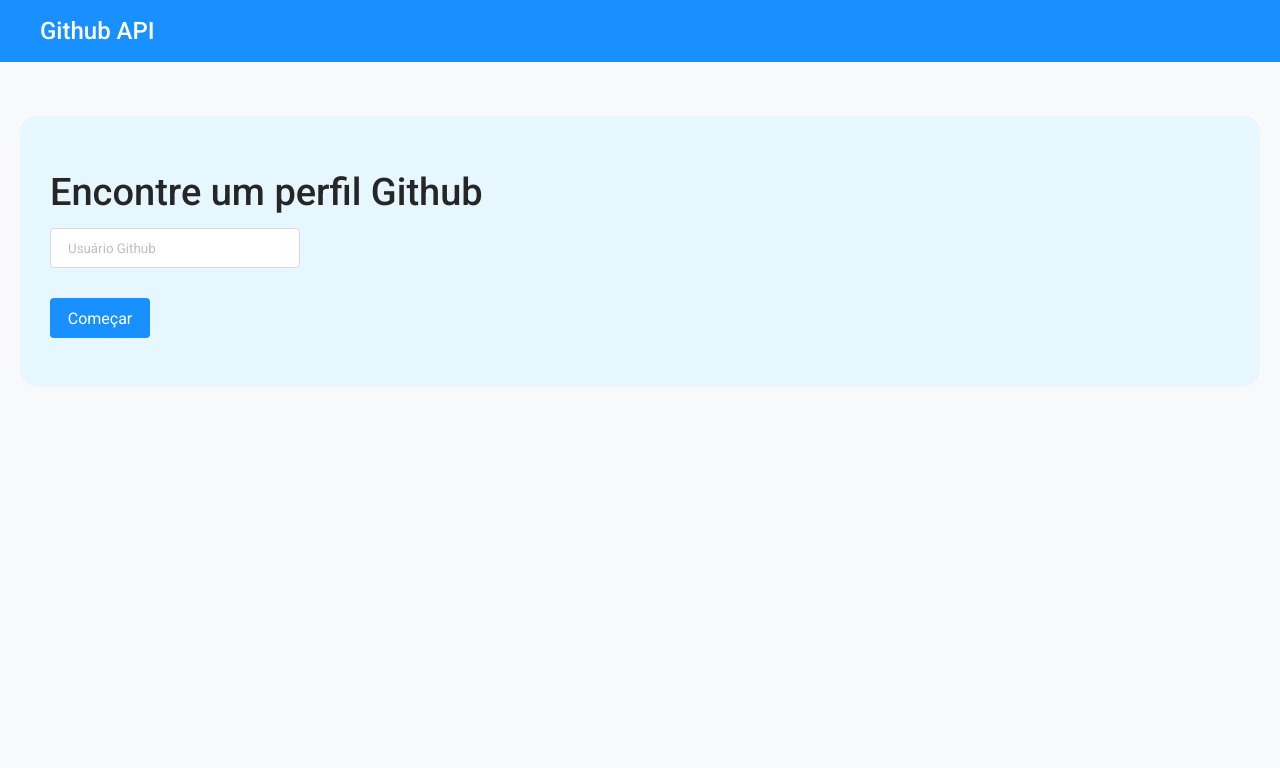
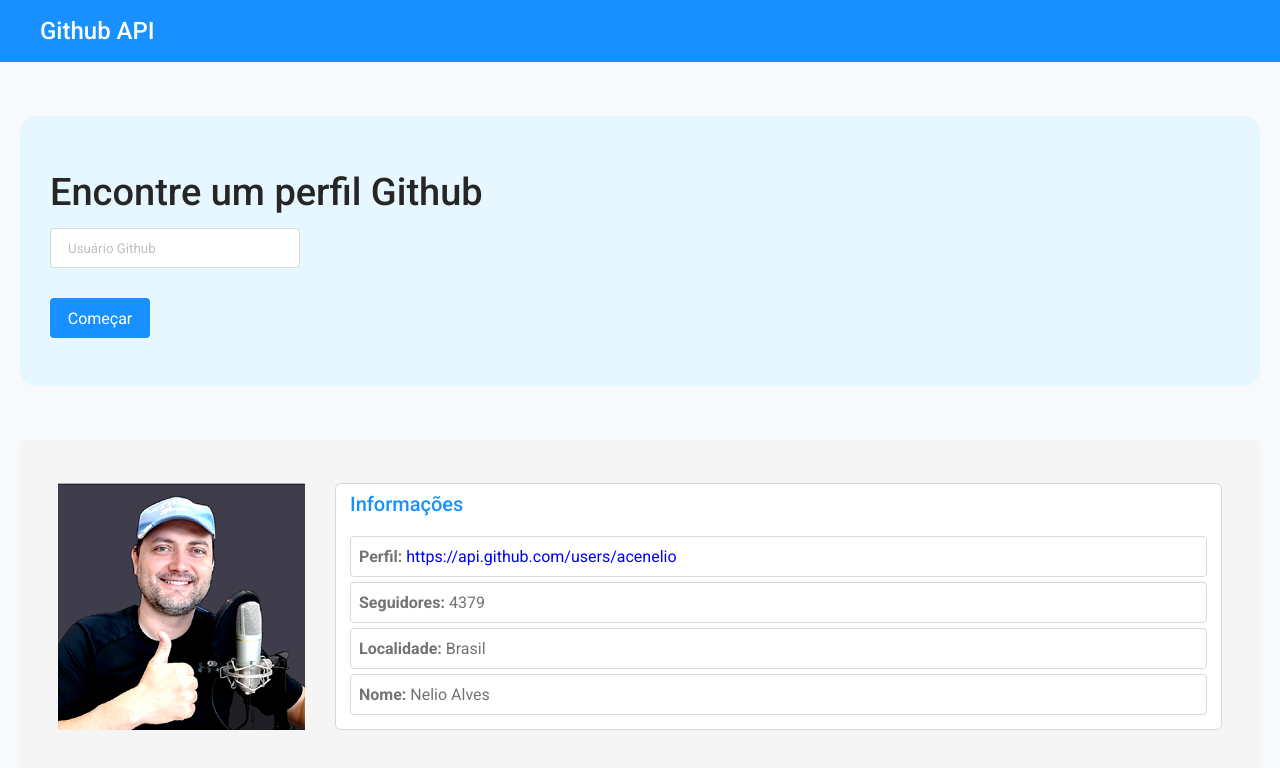
Before and after one commit to VictorB4rros/desafio-github-api, a React (Vite) app: page /find in a window 1280 px wide. Shown: the top 768 px of the page. Built offline with nearby package versions, Linux system fonts and the light colour scheme.

Commit message:
Profile card added

```diff
--- a/src/App.tsx
+++ b/src/App.tsx
@@ -2,7 +2,6 @@ import { BrowserRouter, Navigate, Route, Routes } from "react-router-dom";
 import Root from "./routes/Root";
 import Home from "./routes/Root/Home";
 import Find from "./routes/Root/Find";
-import ProfileCard from "./components/ProfileCard";
 
 function App() {
 
@@ -12,9 +11,7 @@ function App() {
         <Route path="/" element={<Root />} >
           <Route index element={<Navigate to="/home" />} />
           <Route path="home" element={<Home />} />
-          <Route path="find/" element={<Find />} >
-            <Route path="result" element={<ProfileCard />} />
-          </Route>
+          <Route path="find" element={<Find />} />
         </Route>
       </Routes>
     </BrowserRouter>
--- a/src/components/ProfileCard/index.tsx
+++ /dev/null
@@ -1,15 +0,0 @@
-import './styles.css';
-import profilePic from '../../assets/profile-picture.png';
-
-export default function ProfileCard() {
-    return (
-        <div className="container profile-container">
-            <div className="picture-container">
-                <img className="profile-pic" src={profilePic} alt="Profile picture" />
-            </div>
-            <div className="profile-info-container">
-                <p className="info-title">Informações</p>
-            </div>
-        </div>
-    );
-}
--- a/src/components/ProfileCard/styles.css
+++ /dev/null
@@ -1,31 +0,0 @@
-.profile-container {
-    background-color: var(--color-card-bg-secondary);
-    border: 1px solid red;
-    border-radius: 8px;
-    padding: 43px 38px;
-    display: flex;
-}
-
-.picture-container {
-    height: 247px;
-    width: 247px;
-    margin-right: 30px;
-}
-
-.profile-pic {
-    max-height: 247px;
-    max-width: 247px;
-}
-
-.profile-info-container {
-    background-color: var(--color-card-bg-tertiary);
-    border: 1px solid var(--color-border-primary);
-    border-radius: 6px;
-    padding: 8px 14px;
-}
-
-.info-title {
-    color: var(--color-font-septenary);
-    font-weight: 500;
-    font-size: 20px;
-}
--- a/src/index.css
+++ b/src/index.css
@@ -16,6 +16,7 @@
     --color-font-senary: #262626;
     --color-font-septenary: #1890FF;
     --color-font-octonary: #737373;
+    --color-font-nonary: blue;
 
     --color-border-primary: #D9D9D9;
 }
@@ -48,3 +49,7 @@ input:focus {
     max-width: 1250px;
     margin: 0 auto;
 }
+
+.mb-5 {
+    margin-bottom: 5px;
+}
--- a/src/routes/Root/Find/index.tsx
+++ b/src/routes/Root/Find/index.tsx
@@ -1,4 +1,4 @@
-import { Outlet } from 'react-router-dom';
+import profilePic from '../../../assets/profile-picture.png'
 import Button from '../../../components/Button';
 import './styles.css';
 
@@ -23,8 +23,29 @@ export default function Find() {
                         <Button />
                     </div>
                 </div>
-                <div>
-                    <Outlet />
+                <div className="container profile-container">
+                    <div className="picture-container">
+                        <img className="profile-pic" src={profilePic} alt="Profile picture" />
+                    </div>
+                    <div className="profile-info-container">
+                        <p className="info-title">Informações</p>
+                        <div className="info-line mb-5">
+                            <p className="info-key">Perfil:</p>
+                            <p className="info-value-address">https://api.github.com/users/acenelio</p>
+                        </div>
+                        <div className="info-line mb-5">
+                            <p className="info-key">Seguidores:</p>
+                            <p className="info-value">4379</p>
+                        </div>
+                        <div className="info-line mb-5">
+                            <p className="info-key">Localidade:</p>
+                            <p className="info-value">Brasil</p>
+                        </div>
+                        <div className="info-line">
+                            <p className="info-key">Nome:</p>
+                            <p className="info-value">Nelio Alves</p>
+                        </div>
+                    </div>
                 </div>
             </section>
         </main>
--- a/src/routes/Root/Find/styles.css
+++ b/src/routes/Root/Find/styles.css
@@ -62,3 +62,63 @@
 .find-input::placeholder {
     color: var(--color-font-quaternary);
 }
+
+.profile-container {
+    background-color: var(--color-card-bg-secondary);
+    border-radius: 8px;
+    padding: 43px 38px;
+    display: flex;
+}
+
+.picture-container {
+    height: 247px;
+    width: 247px;
+    margin-right: 30px;
+}
+
+.profile-pic {
+    max-height: 247px;
+    max-width: 247px;
+}
+
+.profile-info-container {
+    background-color: var(--color-card-bg-tertiary);
+    border: 1px solid var(--color-border-primary);
+    border-radius: 6px;
+    padding: 8px 14px;
+    width: 100%;
+}
+
+.info-title {
+    color: var(--color-font-septenary);
+    font-weight: 500;
+    font-size: 20px;
+    margin-bottom: 20px;
+}
+
+.info-line {
+    display: flex;
+    width: 100%;
+    border: 1px solid var(--color-border-primary);
+    border-radius: 4px;
+    padding: 10px 8px;
+}
+
+.info-key {
+    color: var(--color-font-octonary);
+    font-size: 16px;
+    font-weight: 700;
+    margin-right: 4px;
+}
+
+.info-value-address {
+    color: var(--color-font-nonary);
+    font-size: 16px;
+    font-weight: 400;
+}
+
+.info-value {
+    color: var(--color-font-octonary);
+    font-size: 16px;
+    font-weight: 400;
+}
```
